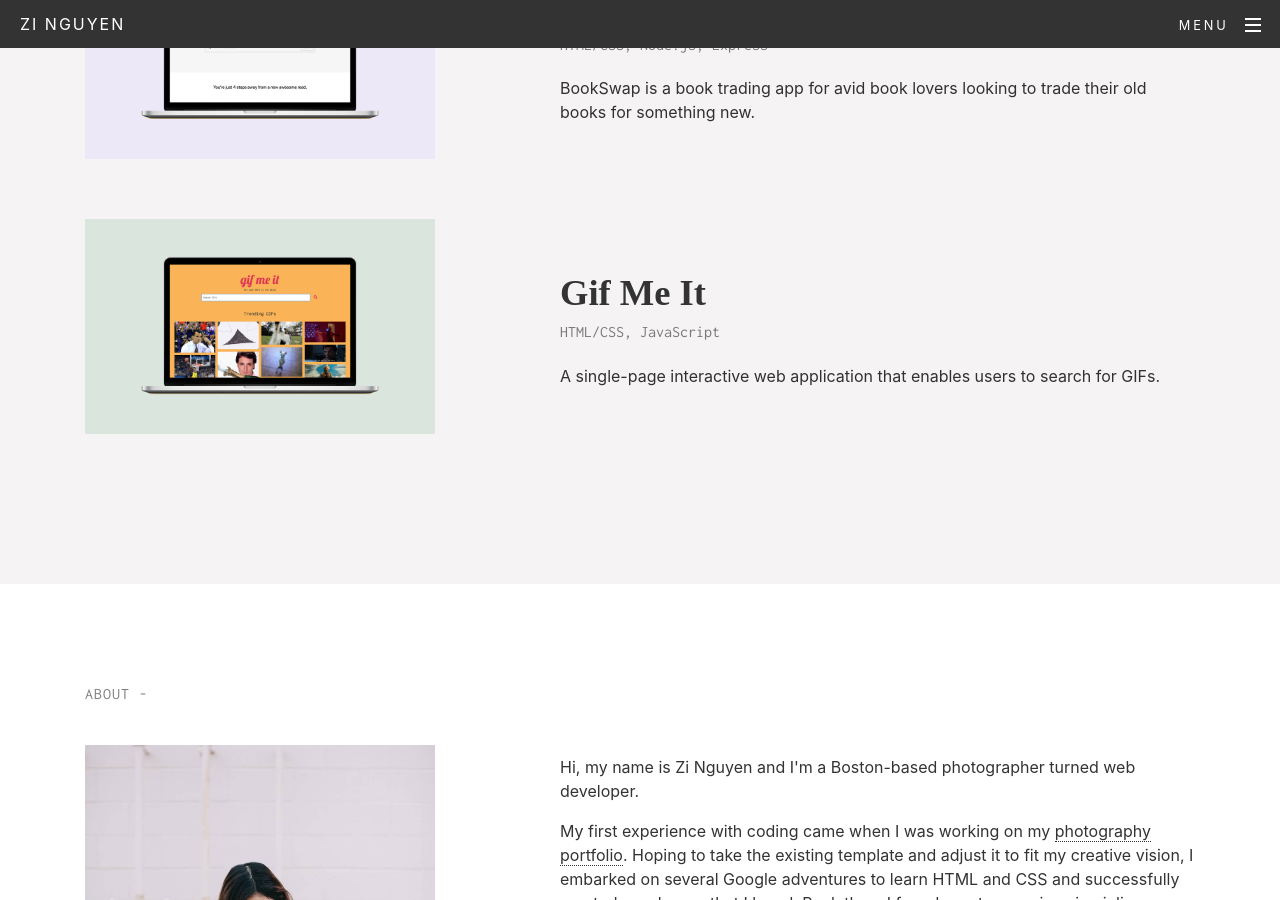
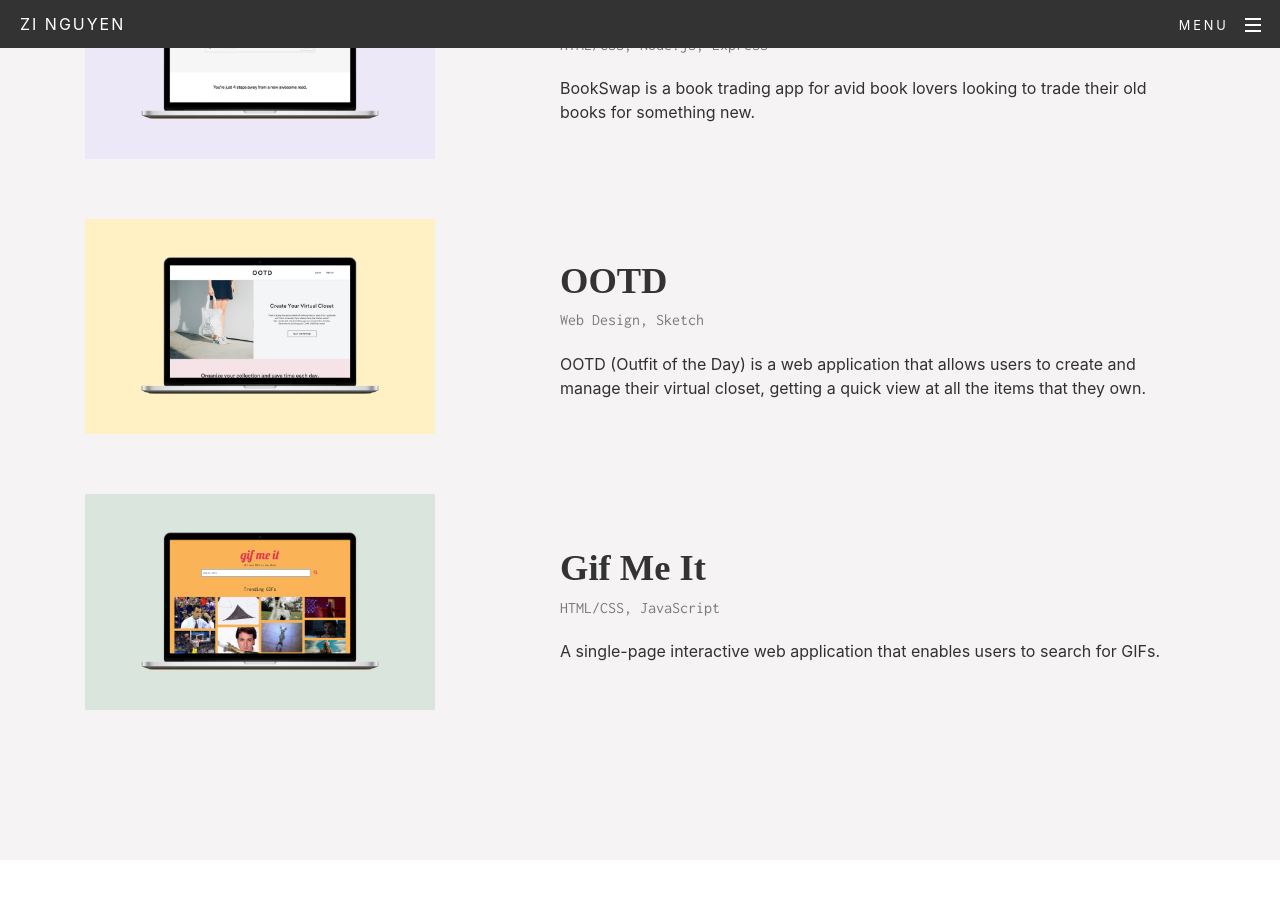
Before and after one commit to zinguyen/zinguyen.github.io, a Jekyll site: the page built from index.html, in a window 1280 px wide and 900 px high, scrolled down 1167 px. Built offline with Jekyll 4.4.1, drawn with Linux system fonts in a browser that asks for light colours; nearby versions of some CDN libraries; the list of posts is cut into pages by our own code.

Commit message:
added new project

```diff
--- a/_layouts/home.html
+++ b/_layouts/home.html
@@ -44,7 +44,7 @@
 			<a href="bookswap.html">
 				<div class="row project-preview">
 					<div class="col-md-4 col-sm-4">
-						<img src="../public/images/bbt-preview.jpg" class="img-fluid" alt="">
+						<img src="../public/images/bbt-preview.jpg" class="img-fluid" alt="bookswap thumbnail">
 					</div>
 					<div class="col-md-7 col-sm-7 offset-md-1 offset-sm-1 preview">
 						<div class="preview-title">
@@ -61,10 +61,30 @@
 			</a>
 			<!--project preview-->
 
+			<!-- <a href="#"> -->
+				<div class="row project-preview">
+					<div class="col-md-4 col-sm-4">
+						<img src="../public/images/ootd-preview.jpg" class="img-fluid" alt="ootd thumbnail">
+					</div>
+					<div class="col-md-7 col-sm-7 offset-md-1 offset-sm-1 preview">
+						<div class="preview-title">
+							OOTD
+						</div>
+						<div class="preview-tech">
+							Web Design, Sketch
+						</div>
+						<div class="preview-summary">
+							OOTD (Outfit of the Day) is a web application that allows users to create and manage their virtual closet, getting a quick view at all the items that they own.
+						</div>
+					</div>
+				</div>
+			<!-- </a> -->
+			<!--project preview-->
+
 			<a href="https://github.com/zinguyen/gif-me-it">
 				<div class="row project-preview">
 					<div class="col-md-4 col-sm-4">
-						<img src="../public/images/gif-me-it-preview.jpg" class="img-fluid" alt="">
+						<img src="../public/images/gif-me-it-preview.jpg" class="img-fluid" alt="project thumbnail">
 					</div>
 					<div class="col-md-7 col-sm-7 offset-md-1 offset-sm-1 preview">
 						<div class="preview-title">
```
Also changed, not shown: public/images/ootd-preview.jpg (added).
